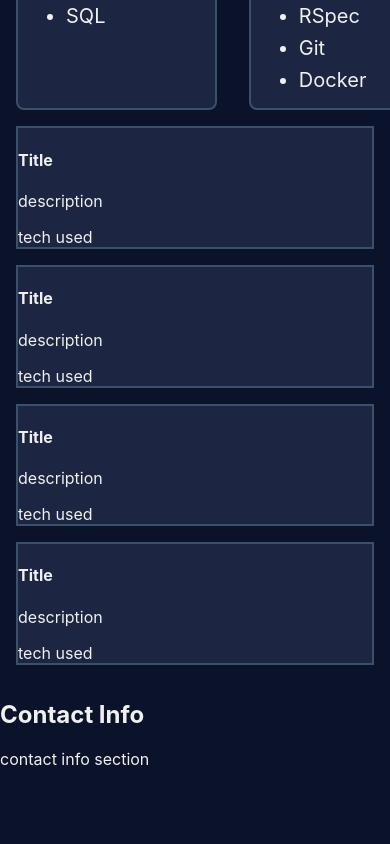
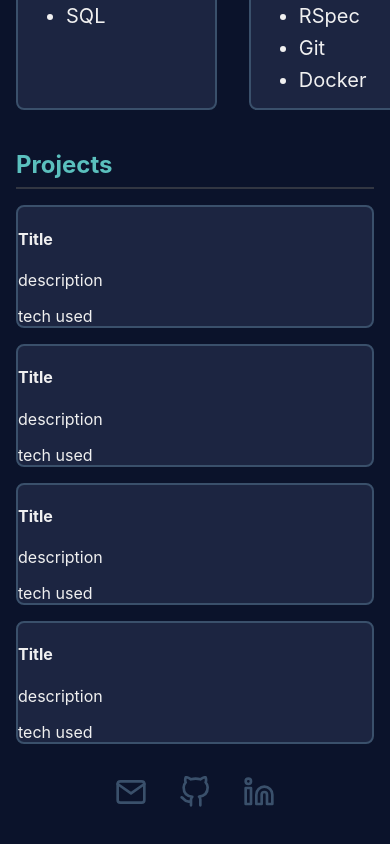
Before and after one commit to fjzink/portfolio, a Next.js app: page / in a window 390 px wide. Shown: the part 1074-1918 px from the top of the page. Before the commit the page ends 1843 px from the top, so only its background shows below. Built offline with nearby package versions, Linux system fonts and the light colour scheme.

Commit message:
Add contact links with icons. Add mobile and desktop layout for contact section. Change project grid layout to have 2 columns on desktop and 1 column on mobile.

```diff
--- a/components/Contact.tsx
+++ b/components/Contact.tsx
@@ -1,11 +1,60 @@
+import { Linkedin, Mail, GitHub } from 'react-feather'
+import colors from '../colors'
+
+const { lBlue } = colors
+
 const Contact = (): JSX.Element => {
   return (
-    <div className="contact">
-      <h2>Contact Info</h2>
-      <div>contact info section</div>
+    <div id="contact">
+      <div className="contact-info">
+        <a href="mailto:joeyzink@gmail.com">
+          <Mail color={lBlue} size={32} />
+        </a>
+        <a href="https://github.com/fjzink">
+          <GitHub color={lBlue} size={32} />
+        </a>
+        <a href="https://www.linkedin.com/in/joeyzink/">
+          <Linkedin color={lBlue} size={32} />
+        </a>
+      </div>
       <style jsx>{`
-        .contact {
+        #contact {
           grid-area: contact;
+        }
+
+        .contact-info {
+          width: 100%;
+          display: flex;
+          flex-direction: row;
+          justify-content: center;
+          align-items: center;
+          padding: 1rem;
+          padding-bottom: 2rem;
+        }
+
+        .contact-info > a {
+          margin: 0 1rem;
+        }
+
+        @media only screen and (min-width: 500px) {
+          #contact {
+            justify-content: flex-start;
+          }
+
+          .contact-header {
+            transform: rotate(90deg);
+          }
+
+          .contact-info {
+            position: sticky;
+            top: 4rem;
+            flex-direction: column;
+            justify-content: flex-start;
+          }
+
+          .contact-info > a {
+            margin: 1rem 0;
+          }
         }
       `}</style>
     </div>
--- a/components/ProjectCard.tsx
+++ b/components/ProjectCard.tsx
@@ -12,6 +12,7 @@ const ProjectCard = (): JSX.Element => {
         .project-card {
           background-color: ${blue};
           border: 2px solid ${lBlue};
+          border-radius: 0.5rem;
         }
       `}</style>
     </div>
--- a/components/Projects.tsx
+++ b/components/Projects.tsx
@@ -1,8 +1,12 @@
 import ProjectCard from './ProjectCard'
+import colors from '../colors'
+
+const { blueGreen } = colors
 
 const Projects = (): JSX.Element => {
   return (
     <div id="projects">
+      <h2 className="projects-header">Projects</h2>
       <div className="projects-wrapper">
         <ProjectCard />
         <ProjectCard />
@@ -17,8 +21,23 @@ const Projects = (): JSX.Element => {
 
         .projects-wrapper {
           display: grid;
-          grid-template-columns: repeat(auto-fill, minmax(300px, 1fr));
+          grid-template-columns: 1fr;
           gap: 1rem;
+        }
+
+        .projects-header {
+          font-size: 1.5rem;
+          margin: 1rem 0;
+          padding: 0.5rem 0;
+          border-bottom: 2px solid rgb(91, 91, 91);
+          border-bottom: 2px solid rgba(91, 91, 91, 0.5);
+          color: ${blueGreen};
+        }
+
+        @media only screen and (min-width: 500px) {
+          .projects-wrapper {
+            grid-template-columns: repeat(2, 1fr);
+          }
         }
       `}</style>
     </div>
--- a/pages/index.tsx
+++ b/pages/index.tsx
@@ -49,7 +49,7 @@ export const Home = (): JSX.Element => (
 
       @media only screen and (min-width: 500px) {
         .container {
-          grid-template-columns: 1fr 4fr 1fr;
+          grid-template-columns: 1fr 3fr 1fr;
           grid-template-rows: 4rem auto;
           grid-template-areas:
             'menu menu menu'
```
